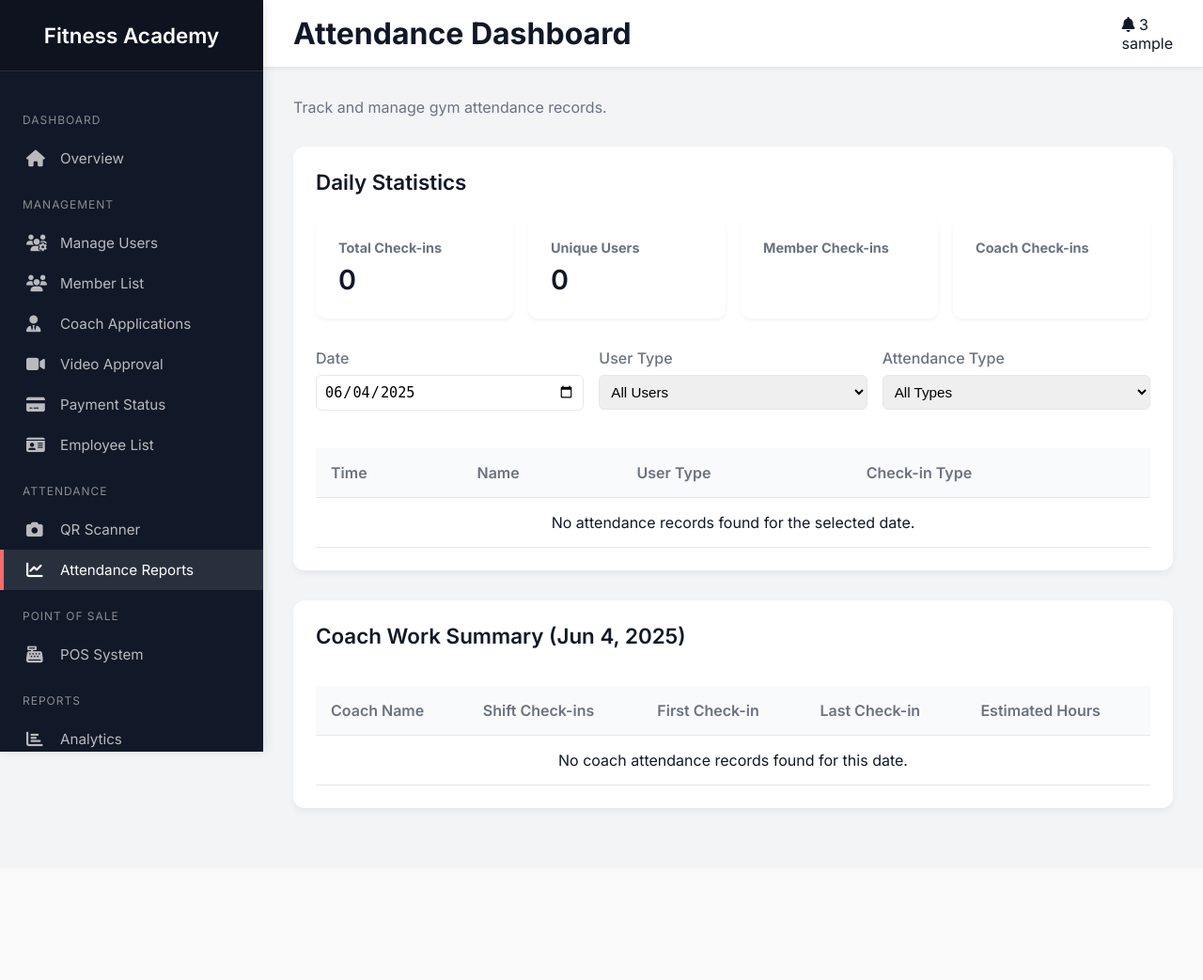
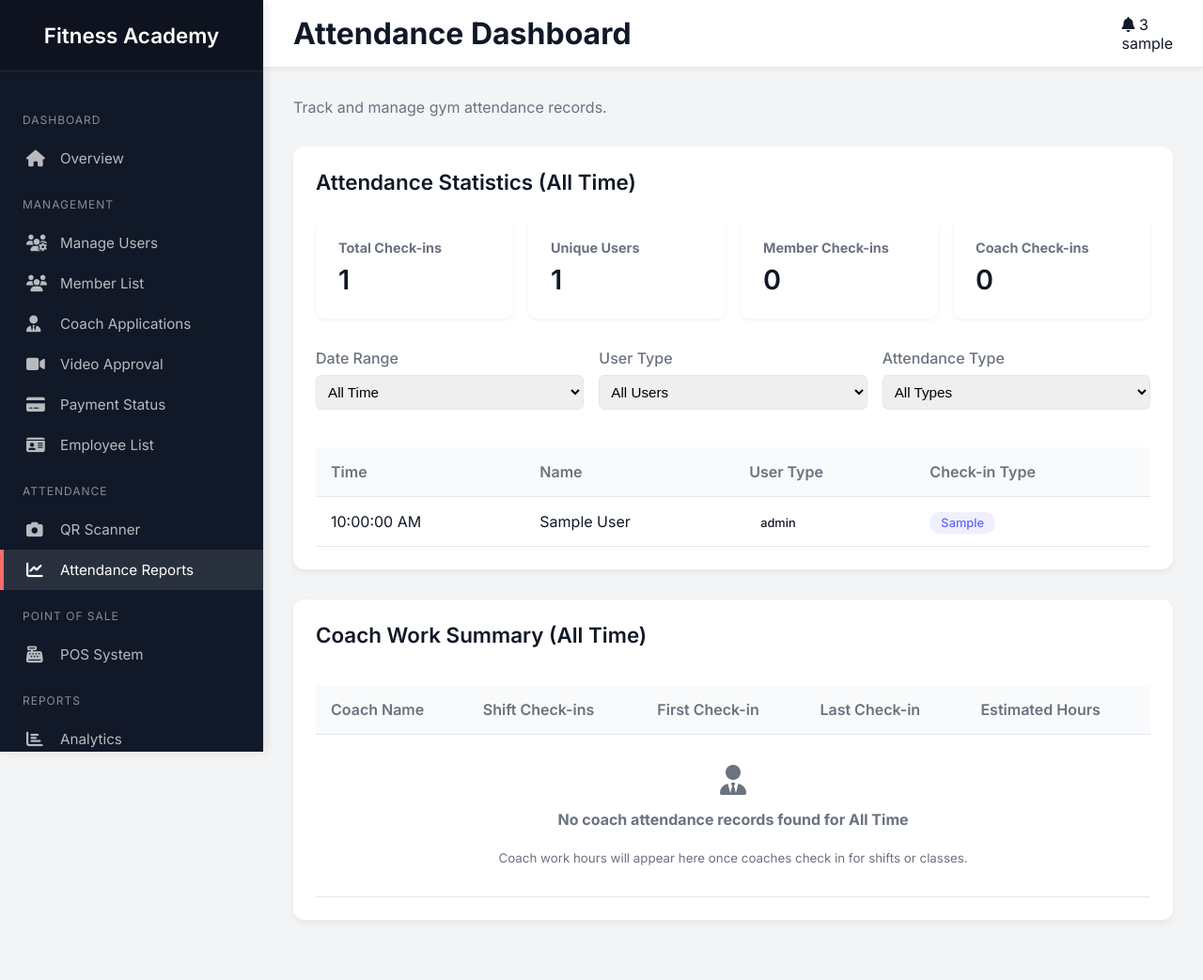
Before and after one commit to HaruRee/Fitness-Academy-Management, a PHP site: page /includes/attendance_dashboard.php in a window 1280 px wide. Shown: the whole page at 94% size. Before the commit the page ends 864 px from the top, so only its background shows below. Run offline with PHP 8.4, Linux system fonts and the light colour scheme; the visitor is signed in with stand-in values (Sample User, id 1); tables that the repository leaves empty or names only in its code hold one stand-in row (values such as "Sample post").

Commit message:
Fix attendance dashboard date range filtering and simplify audit trail
- Fixed SQL alias error in attendance_dashboard.php statistics query (ar.check_in_time)
- Added proper table alias 'ar' to statistics query to match WHERE conditions
- Added missing form tag around filter dropdowns for proper form submission
- Set Manila timezone for time display formatting
- Updated time displays to use 12-hour format (AM/PM) instead of military time
- Simplified audit_trail.php by removing unnecessary getCorrectUrl() function
- Cleaned up InfinityFree hosting detection code (not needed for XAMPP/Azure setup)
- All date range filters now work correctly: all_time, today, last_7_days, last_30_days, last_90_days, last_365_days

```diff
--- a/includes/attendance_dashboard.php
+++ b/includes/attendance_dashboard.php
@@ -2,6 +2,9 @@
 // Attendance Dashboard for Admin
 session_start();
 require_once '../config/database.php';
+
+// Set timezone to Manila, Philippines
+date_default_timezone_set('Asia/Manila');
 
 // Check if user is admin
 if (!isset($_SESSION['user_id']) || $_SESSION['role'] !== 'Admin') {
@@ -10,13 +13,45 @@ if (!isset($_SESSION['user_id']) || $_SESSION['role'] !== 'Admin') {
 }
 
 // Get filter parameters
-$date_filter = $_GET['date'] ?? date('Y-m-d');
+$date_range_filter = $_GET['date_range'] ?? 'all_time';
 $user_type_filter = $_GET['user_type'] ?? 'all';
 $attendance_type_filter = $_GET['attendance_type'] ?? 'all';
 
+// Calculate date range based on filter
+$date_conditions = [];
+$date_params = [];
+
+switch ($date_range_filter) {
+    case 'today':
+        $date_conditions[] = "DATE(ar.check_in_time) = CURDATE()";
+        break;
+    case 'last_7_days':
+        $date_conditions[] = "ar.check_in_time >= DATE_SUB(CURDATE(), INTERVAL 7 DAY)";
+        break;
+    case 'last_30_days':
+        $date_conditions[] = "ar.check_in_time >= DATE_SUB(CURDATE(), INTERVAL 30 DAY)";
+        break;
+    case 'last_90_days':
+        $date_conditions[] = "ar.check_in_time >= DATE_SUB(CURDATE(), INTERVAL 90 DAY)";
+        break;
+    case 'last_365_days':
+        $date_conditions[] = "ar.check_in_time >= DATE_SUB(CURDATE(), INTERVAL 365 DAY)";
+        break;
+    case 'all_time':
+    default:
+        // No date filter, show all records
+        break;
+}
+
 // Build query based on filters
-$where_conditions = ["DATE(ar.check_in_time) = ?"];
-$params = [$date_filter];
+$where_conditions = [];
+$params = [];
+
+// Add date range conditions
+if (!empty($date_conditions)) {
+    $where_conditions = array_merge($where_conditions, $date_conditions);
+    $params = array_merge($params, $date_params);
+}
 
 if ($user_type_filter !== 'all') {
     $where_conditions[] = "ar.user_type = ?";
@@ -28,7 +63,7 @@ if ($attendance_type_filter !== 'all') {
     $params[] = $attendance_type_filter;
 }
 
-$where_clause = implode(' AND ', $where_conditions);
+$where_clause = !empty($where_conditions) ? 'WHERE ' . implode(' AND ', $where_conditions) : '';
 
 // Get attendance records
 $stmt = $conn->prepare("
@@ -47,13 +82,14 @@ $stmt = $conn->prepare("
     JOIN users u ON ar.user_id = u.UserID
     LEFT JOIN users scanner ON ar.scanned_by_user_id = scanner.UserID
     LEFT JOIN attendance_sessions ats ON ar.session_id = ats.id
-    WHERE $where_clause
+    $where_clause
     ORDER BY ar.check_in_time DESC
 ");
 $stmt->execute($params);
 $attendance_records = $stmt->fetchAll(PDO::FETCH_ASSOC);
 
-// Get daily statistics
+// Get statistics for the selected date range
+$stats_where_clause = !empty($where_conditions) ? 'WHERE ' . implode(' AND ', $where_conditions) : '';
 $stats_stmt = $conn->prepare("
     SELECT
         COUNT(*) as total_checkins,
@@ -62,13 +98,24 @@ $stats_stmt = $conn->prepare("
         SUM(CASE WHEN user_type = 'Coach' THEN 1 ELSE 0 END) as coach_checkins,
         SUM(CASE WHEN attendance_type = 'gym_entry' THEN 1 ELSE 0 END) as gym_entries,
         SUM(CASE WHEN attendance_type = 'class_session' THEN 1 ELSE 0 END) as class_attendances
-    FROM attendance_records
-    WHERE DATE(check_in_time) = ?
+    FROM attendance_records ar
+    $stats_where_clause
 ");
-$stats_stmt->execute([$date_filter]);
+$stats_stmt->execute($params);
 $daily_stats = $stats_stmt->fetch(PDO::FETCH_ASSOC);
 
-// Get coach work hours for payroll
+// Get coach work hours for the selected date range
+$coach_where_conditions = ['ar.user_type = ?'];
+$coach_params = ['Coach'];
+
+// Add the same date and other filters for coach data
+if (!empty($date_conditions)) {
+    $coach_where_conditions = array_merge($coach_where_conditions, $date_conditions);
+    $coach_params = array_merge($coach_params, $date_params);
+}
+
+$coach_where_clause = 'WHERE ' . implode(' AND ', $coach_where_conditions);
+
 $coach_hours_stmt = $conn->prepare("
     SELECT
         u.First_Name,
@@ -79,12 +126,32 @@ $coach_hours_stmt = $conn->prepare("
         MAX(ar.check_in_time) as last_checkin
     FROM attendance_records ar
     JOIN users u ON ar.user_id = u.UserID
-    WHERE ar.user_type = 'Coach' AND DATE(ar.check_in_time) = ?
+    $coach_where_clause
     GROUP BY ar.user_id, u.First_Name, u.Last_Name
     ORDER BY u.First_Name, u.Last_Name
 ");
-$coach_hours_stmt->execute([$date_filter]);
+$coach_hours_stmt->execute($coach_params);
 $coach_hours = $coach_hours_stmt->fetchAll(PDO::FETCH_ASSOC);
+
+// Get the date range label for display
+$date_range_label = 'All Time';
+switch ($date_range_filter) {
+    case 'today':
+        $date_range_label = 'Today (' . date('M j, Y') . ')';
+        break;
+    case 'last_7_days':
+        $date_range_label = 'Last 7 Days';
+        break;
+    case 'last_30_days':
+        $date_range_label = 'Last 30 Days';
+        break;
+    case 'last_90_days':
+        $date_range_label = 'Last 90 Days';
+        break;
+    case 'last_365_days':
+        $date_range_label = 'Last 365 Days';
+        break;
+}
 ?>
 
 <!DOCTYPE html>
@@ -346,9 +413,7 @@ $coach_hours = $coach_hours_stmt->fetchAll(PDO::FETCH_ASSOC);
             border-radius: 50px;
             font-size: 0.8rem;
             font-weight: 500;
-        }
-
-        .badge-member {
+        }        .badge-member {
             background: rgba(59, 130, 246, 0.1);
             color: #3b82f6;
         }
@@ -356,6 +421,11 @@ $coach_hours = $coach_hours_stmt->fetchAll(PDO::FETCH_ASSOC);
         .badge-coach {
             background: rgba(16, 185, 129, 0.1);
             color: #10b981;
+        }
+
+        .badge-staff {
+            background: rgba(99, 102, 241, 0.1);
+            color: #6366f1;
         }
 
         .badge-gym {
@@ -366,6 +436,11 @@ $coach_hours = $coach_hours_stmt->fetchAll(PDO::FETCH_ASSOC);
         .badge-class {
             background: rgba(99, 102, 241, 0.1);
             color: #6366f1;
+        }
+
+        .badge-work_shift {
+            background: rgba(139, 69, 19, 0.1);
+            color: #8B4513;
         }
 
         @media (max-width: 992px) {
@@ -529,33 +604,37 @@ $coach_hours = $coach_hours_stmt->fetchAll(PDO::FETCH_ASSOC);
         <main class="main-content">
             <div class="welcome-header">
                 <p>Track and manage gym attendance records.</p>
-            </div>
-
-            <div class="section">
-                <h2>Daily Statistics</h2>
+            </div>            <div class="section">
+                <h2>Attendance Statistics (<?php echo $date_range_label; ?>)</h2>
                 <div class="stats-grid" style="display: grid; grid-template-columns: repeat(auto-fit, minmax(200px, 1fr)); gap: 1rem; margin-bottom: 2rem;">
                     <div class="stat-card" style="background: white; padding: 1.5rem; border-radius: 10px; box-shadow: 0 2px 4px rgba(0,0,0,0.05);">
                         <h3 style="color: var(--gray-color); font-size: 0.9rem; margin-bottom: 0.5rem;">Total Check-ins</h3>
-                        <div style="font-size: 1.8rem; font-weight: 600; color: var(--dark-color);"><?php echo $daily_stats['total_checkins']; ?></div>
+                        <div style="font-size: 1.8rem; font-weight: 600; color: var(--dark-color);"><?php echo $daily_stats['total_checkins'] ?? 0; ?></div>
                     </div>
                     <div class="stat-card" style="background: white; padding: 1.5rem; border-radius: 10px; box-shadow: 0 2px 4px rgba(0,0,0,0.05);">
                         <h3 style="color: var(--gray-color); font-size: 0.9rem; margin-bottom: 0.5rem;">Unique Users</h3>
-                        <div style="font-size: 1.8rem; font-weight: 600; color: var(--dark-color);"><?php echo $daily_stats['unique_users']; ?></div>
+                        <div style="font-size: 1.8rem; font-weight: 600; color: var(--dark-color);"><?php echo $daily_stats['unique_users'] ?? 0; ?></div>
                     </div>
                     <div class="stat-card" style="background: white; padding: 1.5rem; border-radius: 10px; box-shadow: 0 2px 4px rgba(0,0,0,0.05);">
                         <h3 style="color: var(--gray-color); font-size: 0.9rem; margin-bottom: 0.5rem;">Member Check-ins</h3>
-                        <div style="font-size: 1.8rem; font-weight: 600; color: var(--dark-color);"><?php echo $daily_stats['member_checkins']; ?></div>
+                        <div style="font-size: 1.8rem; font-weight: 600; color: var(--dark-color);"><?php echo $daily_stats['member_checkins'] ?? 0; ?></div>
                     </div>
                     <div class="stat-card" style="background: white; padding: 1.5rem; border-radius: 10px; box-shadow: 0 2px 4px rgba(0,0,0,0.05);">
                         <h3 style="color: var(--gray-color); font-size: 0.9rem; margin-bottom: 0.5rem;">Coach Check-ins</h3>
-                        <div style="font-size: 1.8rem; font-weight: 600; color: var(--dark-color);"><?php echo $daily_stats['coach_checkins']; ?></div>
+                        <div style="font-size: 1.8rem; font-weight: 600; color: var(--dark-color);"><?php echo $daily_stats['coach_checkins'] ?? 0; ?></div>
                     </div>
-                </div>
-
+                </div>                <form method="GET" action="">
                 <div class="filters">
                     <div class="filter-item">
-                        <label for="date">Date</label>
-                        <input type="date" id="date" name="date" value="<?php echo $date_filter; ?>" onchange="this.form.submit()">
+                        <label for="date_range">Date Range</label>
+                        <select id="date_range" name="date_range" onchange="this.form.submit()">
+                            <option value="all_time" <?php echo $date_range_filter === 'all_time' ? 'selected' : ''; ?>>All Time</option>
+                            <option value="today" <?php echo $date_range_filter === 'today' ? 'selected' : ''; ?>>Today</option>
+                            <option value="last_7_days" <?php echo $date_range_filter === 'last_7_days' ? 'selected' : ''; ?>>Last 7 Days</option>
+                            <option value="last_30_days" <?php echo $date_range_filter === 'last_30_days' ? 'selected' : ''; ?>>Last 30 Days</option>
+                            <option value="last_90_days" <?php echo $date_range_filter === 'last_90_days' ? 'selected' : ''; ?>>Last 90 Days</option>
+                            <option value="last_365_days" <?php echo $date_range_filter === 'last_365_days' ? 'selected' : ''; ?>>Last 365 Days</option>
+                        </select>
                     </div>
                     <div class="filter-item">
                         <label for="user_type">User Type</label>
@@ -574,6 +653,7 @@ $coach_hours = $coach_hours_stmt->fetchAll(PDO::FETCH_ASSOC);
                         </select>
                     </div>
                 </div>
+                </form>
 
                 <div class="table-container">
                     <table>
@@ -584,16 +664,21 @@ $coach_hours = $coach_hours_stmt->fetchAll(PDO::FETCH_ASSOC);
                                 <th>User Type</th>
                                 <th>Check-in Type</th>
                             </tr>
-                        </thead>
-                        <tbody>
-                            <?php if (empty($attendance_records)): ?>
+                        </thead>                        <tbody>                            <?php if (empty($attendance_records)): ?>
                                 <tr>
-                                    <td colspan="4" style="text-align: center;">No attendance records found for the selected date.</td>
+                                    <td colspan="4" style="text-align: center; padding: 2rem;">
+                                        <div style="color: var(--gray-color);">
+                                            <i class="fas fa-calendar-times" style="font-size: 2rem; margin-bottom: 1rem; display: block;"></i>
+                                            <strong>No attendance records found for <?php echo $date_range_label; ?></strong>
+                                            <br><br>
+                                            <small>Try selecting a different date range using the dropdown above, or check if there are any recent check-ins.</small>
+                                        </div>
+                                    </td>
                                 </tr>
                             <?php else: ?>
                                 <?php foreach ($attendance_records as $record): ?>
                                     <tr>
-                                        <td><?php echo date('H:i:s', strtotime($record['check_in_time'])); ?></td>
+                                        <td><?php echo date('g:i:s A', strtotime($record['check_in_time'])); ?></td>
                                         <td><?php echo htmlspecialchars($record['First_Name'] . ' ' . $record['Last_Name']); ?></td>
                                         <td>
                                             <span class="badge badge-<?php echo strtolower($record['user_type']); ?>">
@@ -611,10 +696,8 @@ $coach_hours = $coach_hours_stmt->fetchAll(PDO::FETCH_ASSOC);
                         </tbody>
                     </table>
                 </div>
-            </div>
-
-            <div class="section">
-                <h2>Coach Work Summary (<?php echo date('M j, Y', strtotime($date_filter)); ?>)</h2>
+            </div>            <div class="section">
+                <h2>Coach Work Summary (<?php echo $date_range_label; ?>)</h2>
                 <div class="table-container">
                     <table>
                         <thead>
@@ -625,11 +708,17 @@ $coach_hours = $coach_hours_stmt->fetchAll(PDO::FETCH_ASSOC);
                                 <th>Last Check-in</th>
                                 <th>Estimated Hours</th>
                             </tr>
-                        </thead>
-                        <tbody>
+                        </thead>                        <tbody>
                             <?php if (empty($coach_hours)): ?>
                                 <tr>
-                                    <td colspan="5" style="text-align: center;">No coach attendance records found for this date.</td>
+                                    <td colspan="5" style="text-align: center; padding: 2rem;">
+                                        <div style="color: var(--gray-color);">
+                                            <i class="fas fa-user-tie" style="font-size: 2rem; margin-bottom: 1rem; display: block;"></i>
+                                            <strong>No coach attendance records found for <?php echo $date_range_label; ?></strong>
+                                            <br><br>
+                                            <small>Coach work hours will appear here once coaches check in for shifts or classes.</small>
+                                        </div>
+                                    </td>
                                 </tr>
                             <?php else: ?>
                                 <?php foreach ($coach_hours as $coach): ?>
@@ -643,9 +732,8 @@ $coach_hours = $coach_hours_stmt->fetchAll(PDO::FETCH_ASSOC);
                                     ?>
                                     <tr>
                                         <td><?php echo htmlspecialchars($coach['First_Name'] . ' ' . $coach['Last_Name']); ?></td>
-                                        <td><?php echo $coach['shift_checkins']; ?></td>
-                                        <td><?php echo $coach['first_checkin'] ? date('H:i', strtotime($coach['first_checkin'])) : '-'; ?></td>
-                                        <td><?php echo $coach['last_checkin'] ? date('H:i', strtotime($coach['last_checkin'])) : '-'; ?></td>
+                                        <td><?php echo $coach['shift_checkins']; ?></td>                                        <td><?php echo $coach['first_checkin'] ? date('g:i A', strtotime($coach['first_checkin'])) : '-'; ?></td>
+                                        <td><?php echo $coach['last_checkin'] ? date('g:i A', strtotime($coach['last_checkin'])) : '-'; ?></td>
                                         <td><?php echo $estimated_hours; ?>h</td>
                                     </tr>
                                 <?php endforeach; ?>
@@ -655,17 +743,15 @@ $coach_hours = $coach_hours_stmt->fetchAll(PDO::FETCH_ASSOC);
                 </div>
             </div>
         </main>
-    </div>
-
-    <script>
+    </div>    <script>
         // Handle form submission for filters
-        document.querySelectorAll('select, input[type="date"]').forEach(element => {
+        document.querySelectorAll('select').forEach(element => {
             element.addEventListener('change', function() {
-                const date = document.getElementById('date').value;
+                const dateRange = document.getElementById('date_range').value;
                 const userType = document.getElementById('user_type').value;
                 const attendanceType = document.getElementById('attendance_type').value;
 
-                window.location.href = `attendance_dashboard.php?date=${date}&user_type=${userType}&attendance_type=${attendanceType}`;
+                window.location.href = `attendance_dashboard.php?date_range=${dateRange}&user_type=${userType}&attendance_type=${attendanceType}`;
             });
         });
     </script>
```
Also changed, not shown: DATABASE_MANAGEMENT_README.md (deleted, +0 -144 lines), EMAIL_SYSTEM_SUMMARY.md (deleted, +0 -95 lines), includes/audit_trail.php (+1 -17 lines).
